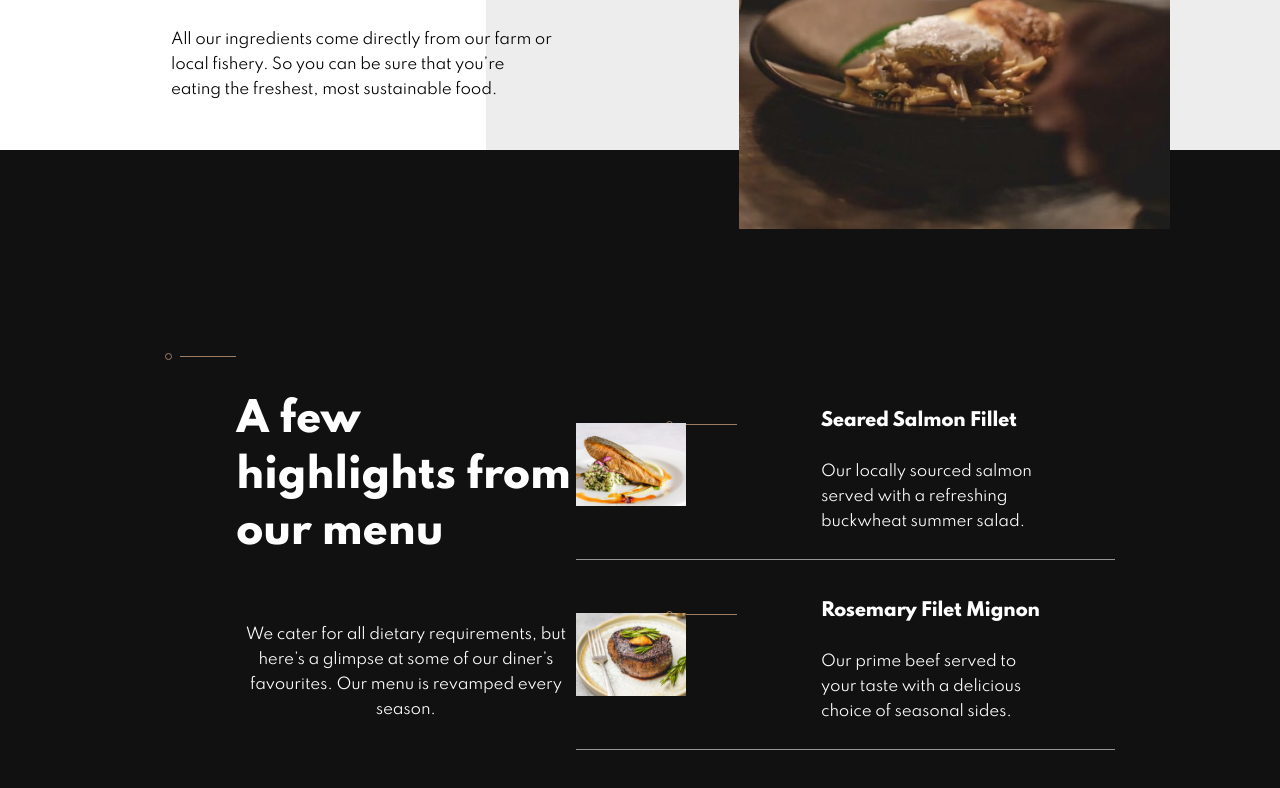
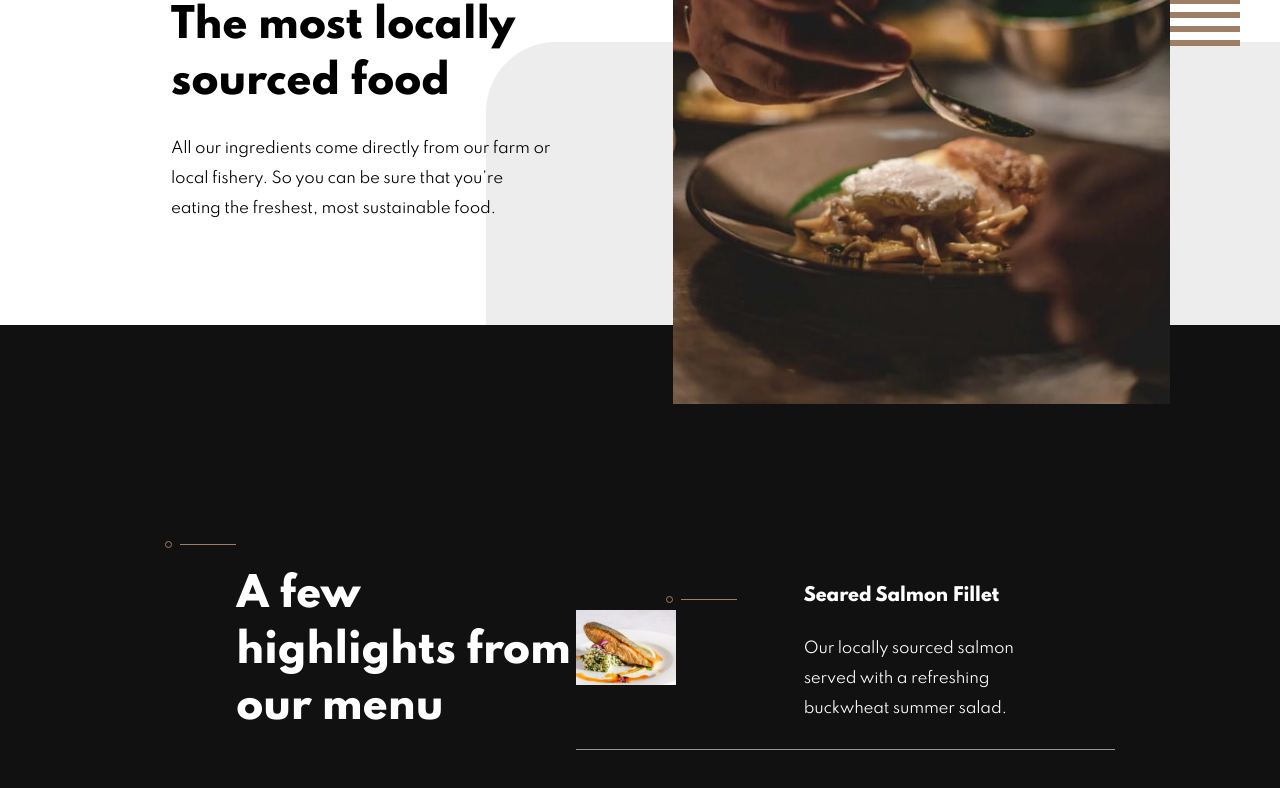
Before and after one commit to ChamuMutezva/dinner-restaurant-website, a React (Create React App) app: page / in a window 1280 px wide. Shown: the part 1480-2268 px from the top of the page. Built offline with nearby package versions, Linux system fonts and the light colour scheme.

Commit message:
fix: tablet cards section margin design adjustments

```diff
--- a/src/styles/_card.scss
+++ b/src/styles/_card.scss
@@ -70,15 +70,15 @@
     &::before {
         position: relative;
         content: url("../assets/images/patterns/pattern-divide.svg");
-        top: 12px;
+        top: 21px;
     }
 
     @include mQ(680px) {
-        margin-bottom: 120px;
-        flex: 2 1 60%;
+        margin-bottom: 114px;
+       // flex: 2 1 60%;
 
         &::before {
-            top: 24px;
+            top: 18px;
         }
     }
 
--- a/src/styles/_menu.scss
+++ b/src/styles/_menu.scss
@@ -11,12 +11,12 @@
     }
 
     @include mQ(680px) {
-        top: 315px;
+        top: 282px;
         margin-bottom: -202px;
         padding: 62px 97px;
 
         &::before {
-            top: 12px;
+            top: 25px;
         }
     }
 
--- a/src/styles/_mixins.scss
+++ b/src/styles/_mixins.scss
@@ -13,17 +13,17 @@
     margin-bottom: 20px;
 
     @include mQ(680px) {
-        margin: 27px auto 66px;
-        max-width: 20rem;
+        margin: 10px auto 24px;
+        max-width: 28rem;
+        line-height: 56px;
+        font-size: calculateRem(40);
+        letter-spacing: -0.5px;
     }
 
     @include mQ(1080px) {
         text-align: left;
         margin-left: 0;
         margin-top: 120px;
-        font-size: calculateRem(40);
-        line-height: 56px;
-        letter-spacing: -0.5px;
         max-width: 30rem;
     }
 
@@ -41,6 +41,8 @@
     @include mQ(680px) {
         max-width: 24rem;
         margin: auto;
+        line-height: 30px;
+        letter-spacing: -0.22px;
     }
 
     @include mQ(1080px) {
--- a/src/styles/style.css
+++ b/src/styles/style.css
@@ -279,18 +279,15 @@
 .card__main::before {
   position: relative;
   content: url("../assets/images/patterns/pattern-divide.svg");
-  top: 12px;
+  top: 21px;
 }
 
 @media screen and (min-width: 680px) {
   .card__main {
-    margin-bottom: 120px;
-    -webkit-box-flex: 2;
-        -ms-flex: 2 1 60%;
-            flex: 2 1 60%;
+    margin-bottom: 114px;
   }
   .card__main::before {
-    top: 24px;
+    top: 18px;
   }
 }
 
@@ -321,8 +318,11 @@
 
 @media screen and (min-width: 680px) {
   .card__main__title {
-    margin: 27px auto 66px;
-    max-width: 20rem;
+    margin: 10px auto 24px;
+    max-width: 28rem;
+    line-height: 56px;
+    font-size: 2.5rem;
+    letter-spacing: -0.5px;
   }
 }
 
@@ -331,9 +331,6 @@
     text-align: left;
     margin-left: 0;
     margin-top: 120px;
-    font-size: 2.5rem;
-    line-height: 56px;
-    letter-spacing: -0.5px;
     max-width: 30rem;
   }
 }
@@ -355,6 +352,8 @@
   .card__main__descr {
     max-width: 24rem;
     margin: auto;
+    line-height: 30px;
+    letter-spacing: -0.22px;
   }
 }
 
@@ -429,12 +428,12 @@
 
 @media screen and (min-width: 680px) {
   .menu__section {
-    top: 315px;
+    top: 282px;
     margin-bottom: -202px;
     padding: 62px 97px;
   }
   .menu__section::before {
-    top: 12px;
+    top: 25px;
   }
 }
 
@@ -480,8 +479,11 @@
 
 @media screen and (min-width: 680px) {
   .menu__headings__title {
-    margin: 27px auto 66px;
-    max-width: 20rem;
+    margin: 10px auto 24px;
+    max-width: 28rem;
+    line-height: 56px;
+    font-size: 2.5rem;
+    letter-spacing: -0.5px;
   }
 }
 
@@ -490,9 +492,6 @@
     text-align: left;
     margin-left: 0;
     margin-top: 120px;
-    font-size: 2.5rem;
-    line-height: 56px;
-    letter-spacing: -0.5px;
     max-width: 30rem;
   }
 }
@@ -519,6 +518,8 @@
   .menu__headings__descr {
     max-width: 24rem;
     margin: auto;
+    line-height: 30px;
+    letter-spacing: -0.22px;
   }
 }
 
@@ -749,8 +750,11 @@
 
 @media screen and (min-width: 680px) {
   .cta__descr__hero__cat__title {
-    margin: 27px auto 66px;
-    max-width: 20rem;
+    margin: 10px auto 24px;
+    max-width: 28rem;
+    line-height: 56px;
+    font-size: 2.5rem;
+    letter-spacing: -0.5px;
   }
 }
 
@@ -759,9 +763,6 @@
     text-align: left;
     margin-left: 0;
     margin-top: 120px;
-    font-size: 2.5rem;
-    line-height: 56px;
-    letter-spacing: -0.5px;
     max-width: 30rem;
   }
 }
@@ -783,6 +784,8 @@
   .cta__descr__hero__cat__summary {
     max-width: 24rem;
     margin: auto;
+    line-height: 30px;
+    letter-spacing: -0.22px;
   }
 }
 
```
Also changed, not shown: 1 other file (tests, documents, lock files or other folders).
